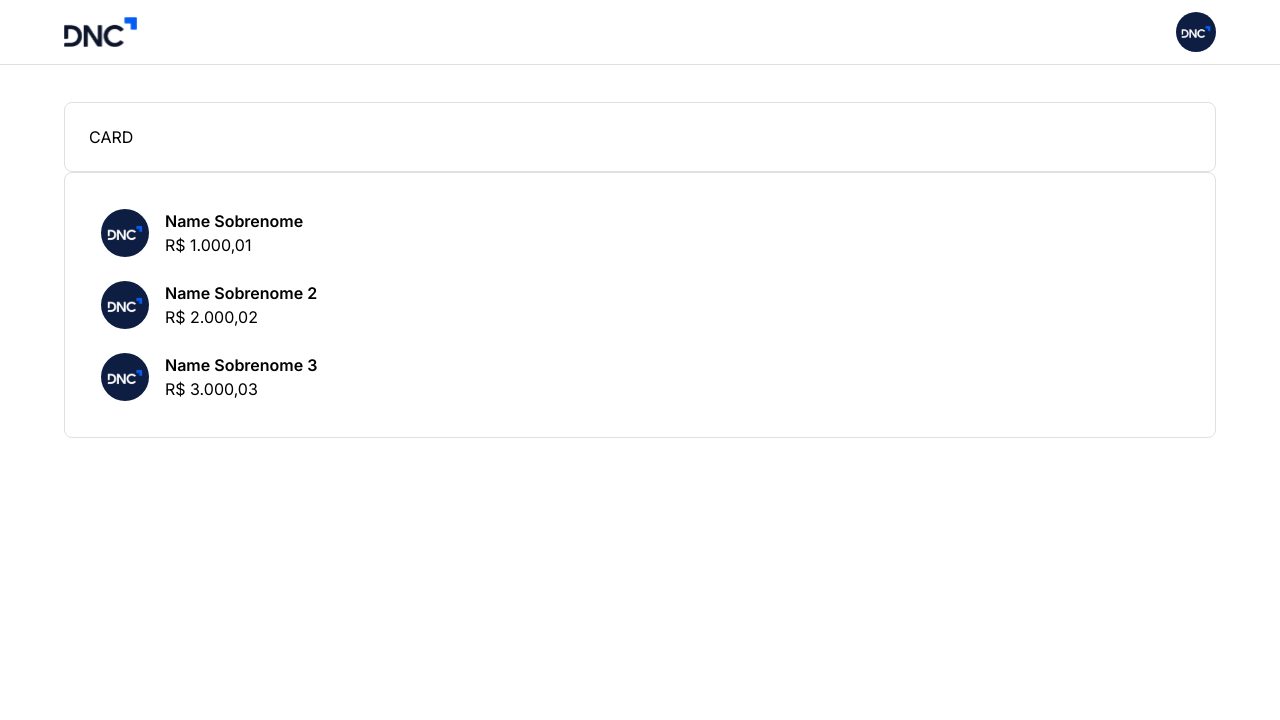
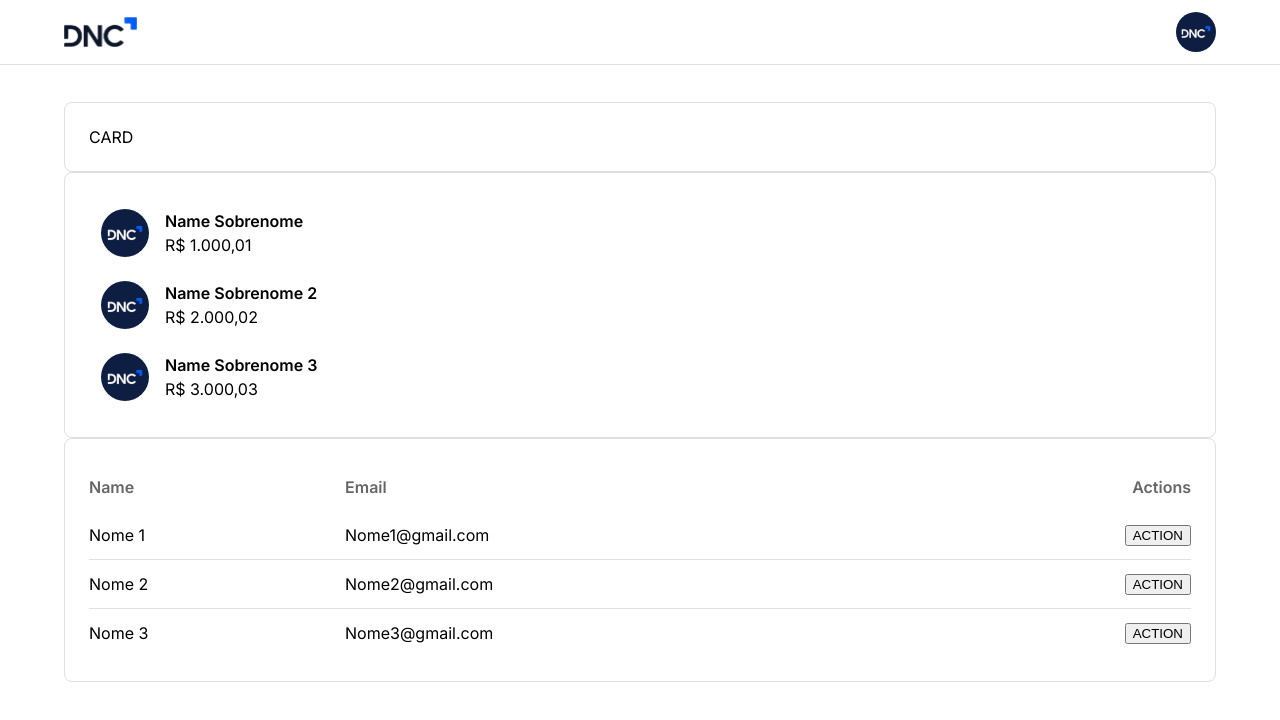
Before and after one commit to joao-dorino/dnc-dashboard-jL, a React (Vite) app: page /home in a window 1280 px wide. Shown: the top 720 px of the page. Built offline with nearby package versions, Linux system fonts and the light colour scheme.

Commit message:
Feat Table Component

```diff
--- /dev/null
+++ b/src/components/CustomTable.tsx
@@ -0,0 +1,63 @@
+import styled from 'styled-components'
+import type { CustomTableProps } from '@/types'
+import { pxToRem } from '@/utils'
+
+const TableWrapper = styled.div`
+  overflow-x: auto;
+  width: 100%;
+  table {
+    width: 100%;
+    border-collapse: collapse;
+
+    th, td {
+        height: ${pxToRem(48)};
+        padding: 0 ${pxToRem(8)} 0 0;
+        text-align: left;
+        &:last-child {
+            text-align: right;
+            padding: 0;
+        }
+    }
+    th {
+        color: ${(props) => props.theme.typographies.subtitle};
+        font-weight: 600;
+    }
+    tr {
+        border-bottom: ${(pxToRem(1))} solid ${(props) => props.theme.appDefaultStroke};
+         &:last-child {
+            border-bottom: none;
+    }
+  }
+}
+`
+
+function CustomTable(props: CustomTableProps) {
+    const { headers, rows } = props
+    return (
+        <TableWrapper>
+        <table>
+            <thead>
+                <tr>
+                    {headers.map((header, index) => (
+                        <th key={index}>{header}</th>
+                    ))}
+                </tr>
+            </thead>
+            <tbody>
+                {rows.map((row, rowIndex) => (
+                    <tr key={rowIndex}>
+                        {row.map((cell, cellIndex) => (
+                            <td key={cellIndex}>{cell}</td>
+                        ))}
+                    </tr>
+                ))}
+            </tbody>
+
+        </table>
+
+        </TableWrapper>
+
+    )
+}
+
+export default CustomTable
--- a/src/components/index.ts
+++ b/src/components/index.ts
@@ -1,4 +1,5 @@
 export { default as AvatarList } from './AvatarList'
+export { default as CustomTable } from './CustomTable'
 export { default as FormComponent } from './FormComponent'
 export { default as Header } from './Header'
 export * from './BannerImage'
--- a/src/pages/Home.tsx
+++ b/src/pages/Home.tsx
@@ -1,4 +1,4 @@
- import { AvatarList ,CardComponent, Header } from "@/components"
+ import { AvatarList ,CardComponent, CustomTable, Header } from "@/components"
  import { Container } from "@mui/material"
  import { currencyConverter } from "@/utils"
 
@@ -22,6 +22,28 @@
 
   ]
 
+  const mockTableData = {
+    headers: ['Name', 'Email', 'Actions'],
+    rows: [
+      [
+        <span>Nome 1</span>,
+        <span>Nome1@gmail.com</span>,
+        <button>ACTION</button>
+      ],
+      [
+        <span>Nome 2</span>,
+        <span>Nome2@gmail.com</span>,
+        <button>ACTION</button>
+      ],
+      [
+        <span>Nome 3</span>,
+        <span>Nome3@gmail.com</span>,
+        <button>ACTION</button>
+      ]
+    ]
+
+  }
+
   return (
     <>
     <Header />
@@ -32,6 +54,10 @@
       <CardComponent >
         <AvatarList listData={mockListData} />
       </CardComponent>
+      <CardComponent >
+        <CustomTable headers={mockTableData.headers}
+        rows={mockTableData.rows} />
+      </CardComponent>
     </Container>
 
     </>
--- /dev/null
+++ b/src/types/customTable.d.ts
@@ -0,0 +1,5 @@
+
+export interface CustomTableProps {
+    headers: string[];
+    rows: React.ReactNode[][];
+}
--- a/src/types/index.ts
+++ b/src/types/index.ts
@@ -1,4 +1,5 @@
 export * from './avatarList'
+export * from './customTable'
 export * from './styled'
 export * from './typographies'
 export * from './formComponent'
```
